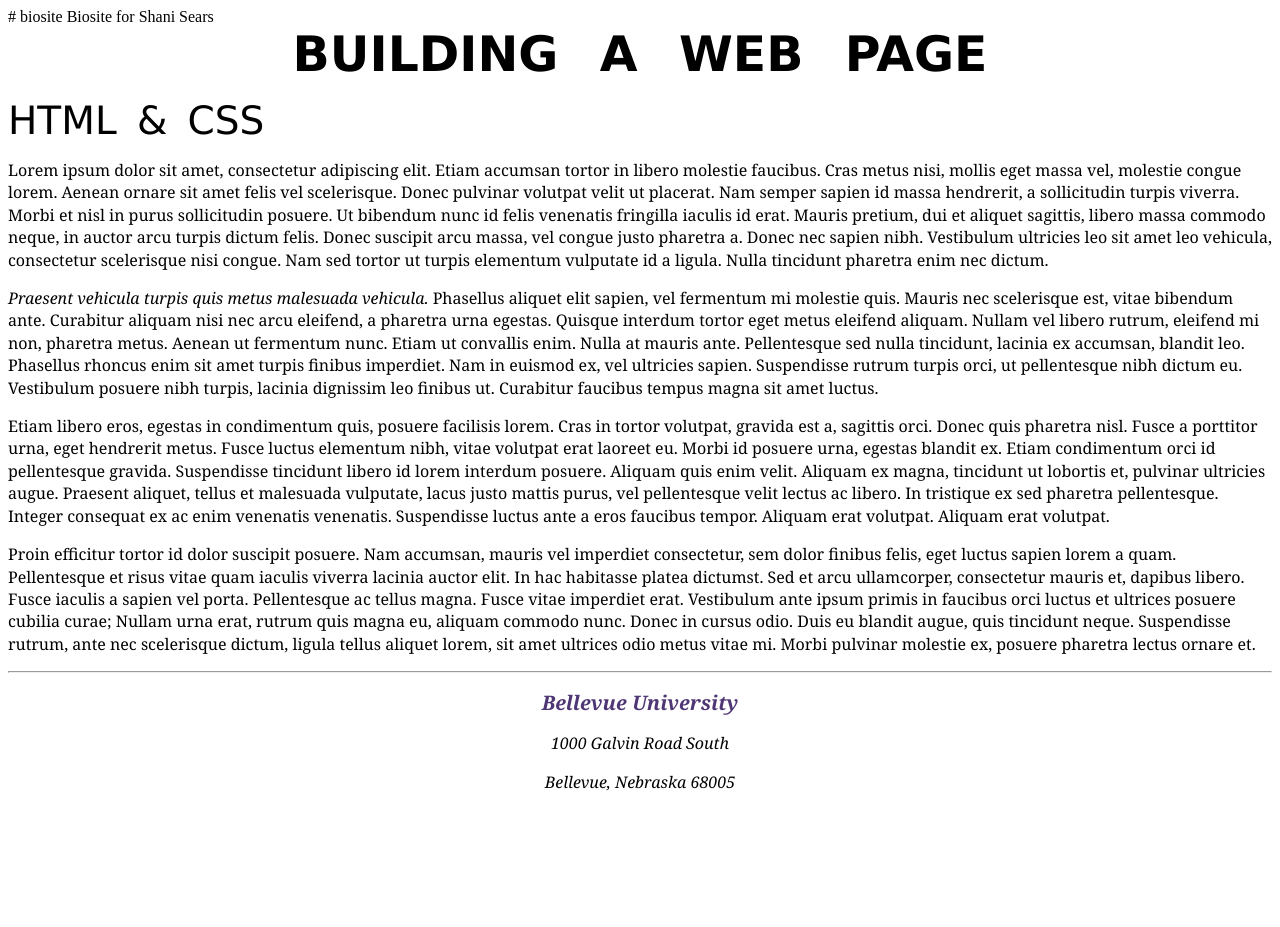
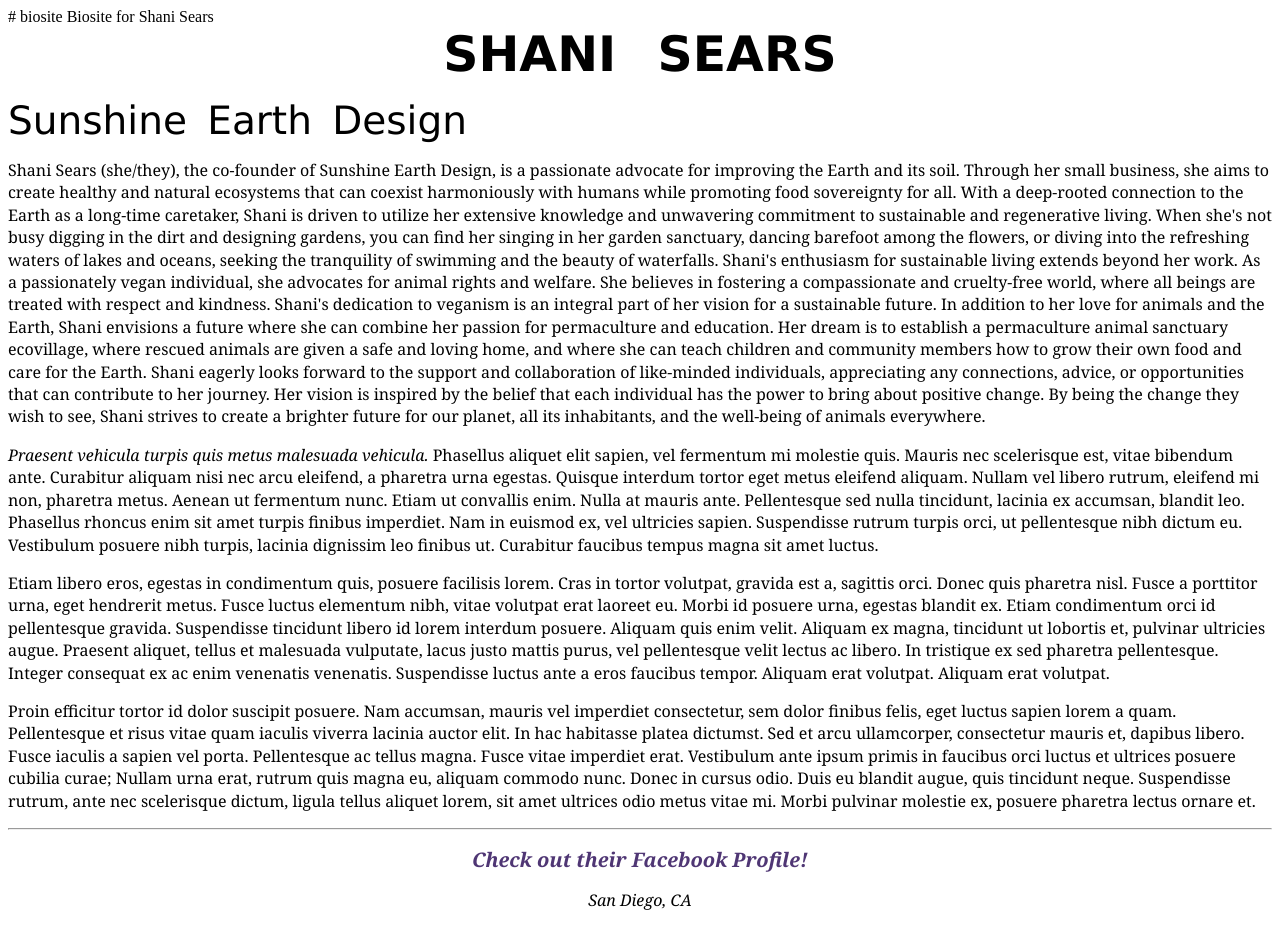
Before and after one commit to Brox0rz/biosite, a plain HTML site: page landing.html in a window 1280 px wide. Before the commit the page ends 809 px from the top, so only its background shows below. Drawn offline with Linux system fonts and the light colour scheme; files whose address does not match are found by name.

Commit message:
Updating html for test

```diff
--- a/landing.html
+++ b/landing.html
@@ -6,24 +6,34 @@ Biosite for Shani Sears
                <link rel="stylesheet" href="C:\Users\Brock\buwebdev\biosite\Hemsouvanh_assignment 5.3 bioSite.css" type="text/css"><link rel="preconnect" href="https://fonts.googleapis.com">
 <link rel="preconnect" href="https://fonts.gstatic.com" crossorigin>
 <link href="https://fonts.googleapis.com/css2?family=Lato:ital,wght@0,300;0,700;1,400&family=Nunito:ital,wght@0,300;0,700;1,400&display=swap" rel="stylesheet">
-    <title>WEB 200 Fundamentals of Web Development</title>
+    <title>Shani Sears Biosite</title>
         <meta name="description"
-        content="Assignment 3.2">
+        content="Shani Sears">
         <meta name="keywords"
-        content="web 200, assignment">
+        content="biosite">
         <meta name="robots"
         content="nofollow">
         <meta http-equiv="author"
-        content="Brock Hemsouvanh">
+        content="Sunshine Earth Design">
             </head>
     <body>
-        <div id="container"><h1>Building A Web Page</h1></div>
-                <h2>HTML & CSS</h2>
-    <p><css class="intro">Lorem ipsum dolor sit amet, consectetur adipiscing elit. Etiam accumsan tortor in libero molestie faucibus. Cras metus nisi, mollis eget massa vel, molestie congue lorem.
-        Aenean ornare sit amet felis vel scelerisque. Donec pulvinar volutpat velit ut placerat. Nam semper sapien id massa hendrerit, a sollicitudin turpis viverra. Morbi et nisl in purus sollicitudin posuere.
-        Ut bibendum nunc id felis venenatis fringilla iaculis id erat. Mauris pretium, dui et aliquet sagittis, libero massa commodo neque, in auctor arcu turpis dictum felis.
-        Donec suscipit arcu massa, vel congue justo pharetra a. Donec nec sapien nibh. Vestibulum ultricies leo sit amet leo vehicula, consectetur scelerisque nisi congue. Nam sed tortor ut turpis elementum vulputate id a ligula.
-        Nulla tincidunt pharetra enim nec dictum.</css></p>
+        <div id="container"><h1>Shani Sears</h1></div>
+                <h2>Sunshine Earth Design</h2>
+    <p><css class="intro">Shani Sears (she/they), the co-founder of Sunshine Earth Design, is a passionate advocate for improving the Earth and its soil.
+        Through her small business, she aims to create healthy and natural ecosystems that can coexist harmoniously with humans while promoting food sovereignty for all.
+        With a deep-rooted connection to the Earth as a long-time caretaker, Shani is driven to utilize her extensive knowledge and unwavering commitment to sustainable
+        and regenerative living. When she's not busy digging in the dirt and designing gardens, you can find her singing in her garden sanctuary, dancing barefoot among
+        the flowers, or diving into the refreshing waters of lakes and oceans, seeking the tranquility of swimming and the beauty of waterfalls.
+        Shani's enthusiasm for sustainable living extends beyond her work. As a passionately vegan individual, she advocates for animal rights and welfare.
+        She believes in fostering a compassionate and cruelty-free world, where all beings are treated with respect and kindness. Shani's dedication to veganism is an
+        integral part of her vision for a sustainable future.
+        In addition to her love for animals and the Earth, Shani envisions a future where she can combine her passion for permaculture and education.
+        Her dream is to establish a permaculture animal sanctuary ecovillage, where rescued animals are given a safe and loving home, and where she can teach children
+        and community members how to grow their own food and care for the Earth.
+        Shani eagerly looks forward to the support and collaboration of like-minded individuals, appreciating any connections, advice, or opportunities that can contribute to
+        her journey. Her vision is inspired by the belief that each individual has the power to bring about positive change. By being the change they wish to see, Shani strives to
+        create a brighter future for our planet, all its inhabitants, and the well-being of animals everywhere.
+        </css></p>
     <p><span class="sentence">Praesent vehicula turpis quis metus malesuada vehicula.</span>
         Phasellus aliquet elit sapien, vel fermentum mi molestie quis. Mauris nec scelerisque est, vitae bibendum ante.
         Curabitur aliquam nisi nec arcu eleifend, a pharetra urna egestas. Quisque interdum tortor eget metus eleifend aliquam. Nullam vel libero rutrum, eleifend mi non, pharetra metus. Aenean ut fermentum nunc.
@@ -39,9 +49,9 @@ Biosite for Shani Sears
         Fusce iaculis a sapien vel porta. Pellentesque ac tellus magna. Fusce vitae imperdiet erat. Vestibulum ante ipsum primis in faucibus orci luctus et ultrices posuere cubilia curae; Nullam urna erat, rutrum quis magna eu, aliquam commodo nunc.
         Donec in cursus odio. Duis eu blandit augue, quis tincidunt neque. Suspendisse rutrum, ante nec scelerisque dictum, ligula tellus aliquet lorem, sit amet ultrices odio metus vitae mi. Morbi pulvinar molestie ex, posuere pharetra lectus ornare et.</p>
         <hr />
-        <p><address><a href="https://www.bellevue.edu/">Bellevue University</a></p>
-        <p>1000 Galvin Road South</p>
-        <p>Bellevue, Nebraska 68005</address></p>
+        <p><address><a href="https://www.facebook.com/SunshineEarthDesign/">Check out their Facebook Profile!</a></p>
+        <p>San Diego, CA</p>
+        </address></p>
 
 </body>
 </html>
```
